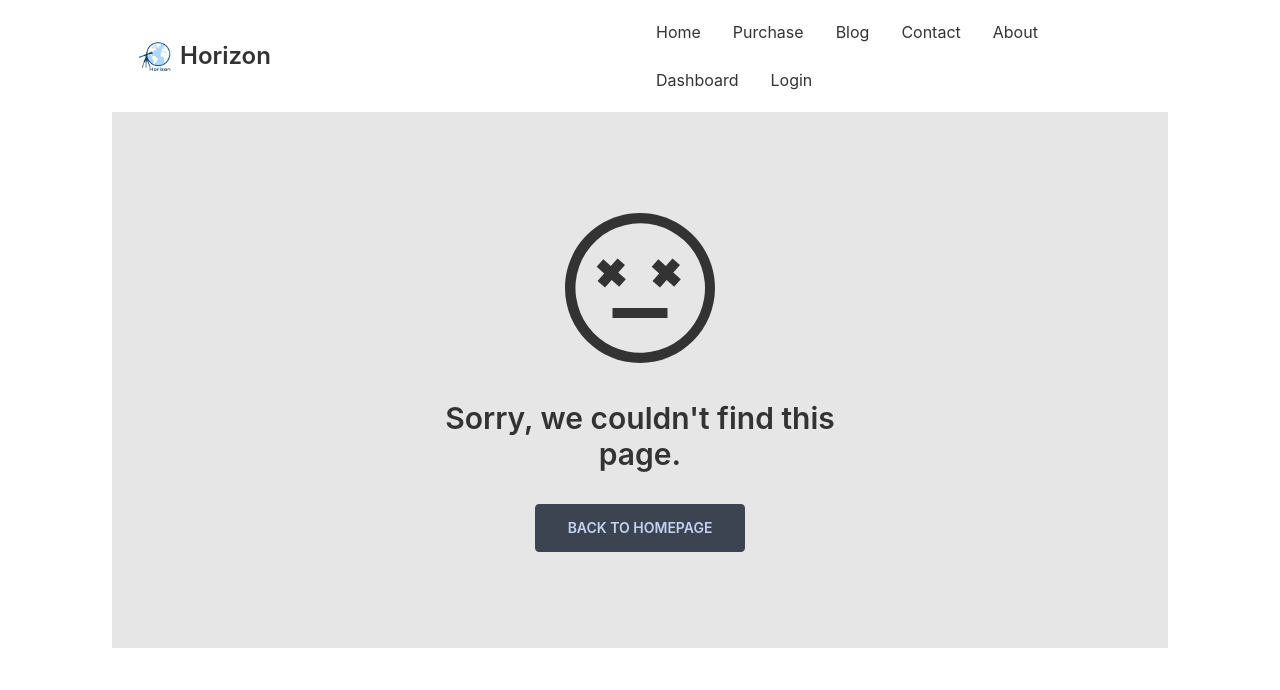
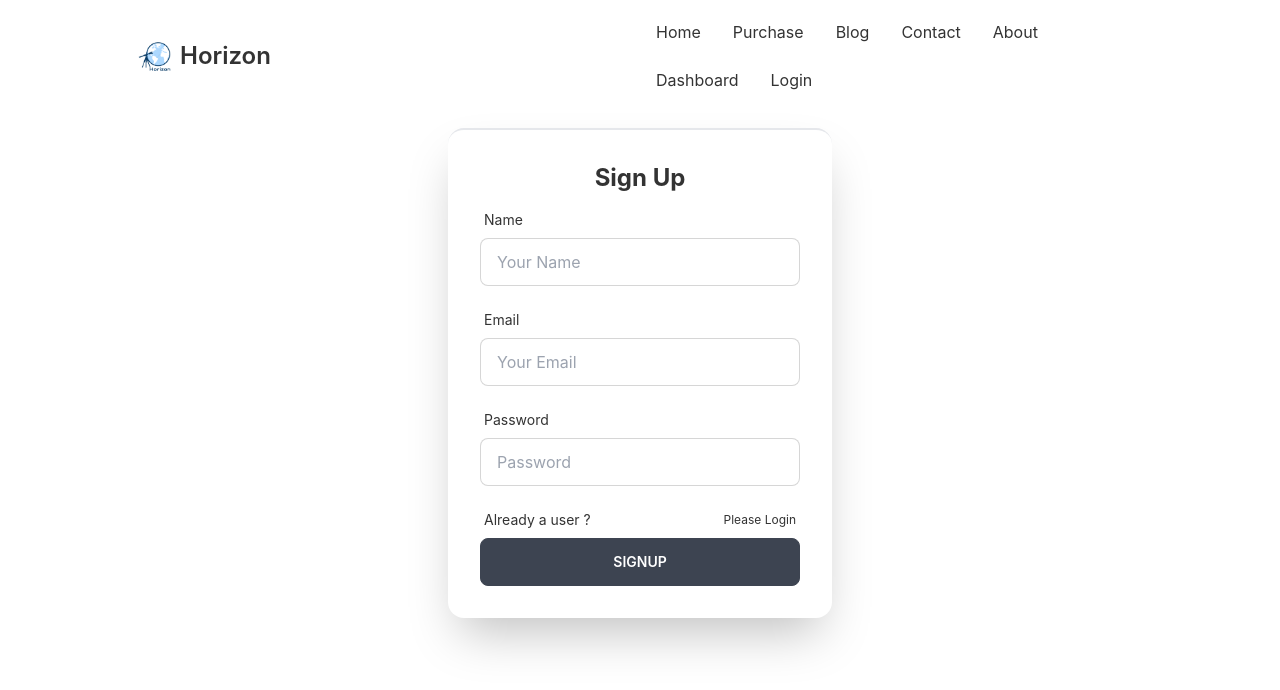
Before and after one commit to git-mhasan/manufacturar-supply-website-client, a React (Create React App) app: page /signup in a window 1280 px wide. Shown: the top 690 px of the page. Built offline with nearby package versions, Linux system fonts and the light colour scheme; what tw-elements would draw is missing.

Commit message:
sign up and login form created.

```diff
--- a/package.json
+++ b/package.json
@@ -10,6 +10,7 @@
     "firebase": "^9.8.1",
     "react": "^18.1.0",
     "react-dom": "^18.1.0",
+    "react-firebase-hooks": "^5.0.3",
     "react-hook-form": "^7.31.2",
     "react-query": "^3.39.0",
     "react-router-dom": "^6.3.0",
--- a/src/App.js
+++ b/src/App.js
@@ -5,6 +5,7 @@ import Home from './Pages/Home/Home';
 import Login from './Pages/Login/Login'
 import Header from './Shared/Header/Header';
 import FourOfour from './Pages/FourOfour/FourOfour';
+import Signup from './Pages/Login/Signup';
 
 function App() {
   return (
@@ -12,6 +13,7 @@ function App() {
       <Header logo={logo}></Header>
       <Routes>
         <Route path="/" element={<Home />} />
+        <Route path="/signup" element={<Signup />} />
         <Route path="/login" element={<Login />} />
         <Route path='/*' element={<FourOfour />} />
       </Routes>
--- a/src/Pages/Home/Banner.js
+++ b/src/Pages/Home/Banner.js
@@ -33,8 +33,8 @@ const Banner = () => {
                         alt="..."
                     />
                     <div className="carousel-caption hidden md:block absolute text-center">
-                        <h5 className="text-xl">First slide label</h5>
-                        <p>Some representative placeholder content for the first slide.</p>
+                        <h5 className="text-xl">Land Survey</h5>
+                        <p>We make world class Level Machine, Theodolite for land survey.</p>
                     </div>
                 </div>
                 <div className="carousel-item relative float-left w-full">
@@ -44,8 +44,8 @@ const Banner = () => {
                         alt="..."
                     />
                     <div className="carousel-caption hidden md:block absolute text-center">
-                        <h5 className="text-xl">Second slide label</h5>
-                        <p>Some representative placeholder content for the second slide.</p>
+                        <h5 className="text-xl">Hydro Survey</h5>
+                        <p>Our domain in Hydro servey and bathymetry is one of the strongest one.</p>
                     </div>
                 </div>
                 <div className="carousel-item relative float-left w-full">
@@ -55,8 +55,8 @@ const Banner = () => {
                         alt="..."
                     />
                     <div className="carousel-caption hidden md:block absolute text-center">
-                        <h5 className="text-xl">Third slide label</h5>
-                        <p>Some representative placeholder content for the third slide.</p>
+                        <h5 className="text-xl">Aerial Survey</h5>
+                        <p>We also make aerial survey equipments.</p>
                     </div>
                 </div>
             </div>
--- a/src/Pages/Login/Login.js
+++ b/src/Pages/Login/Login.js
@@ -4,18 +4,20 @@ import { Link } from 'react-router-dom';
 
 const Login = () => {
 
-    const { register, handleSubmit, formState: { errors },
-    } = useForm();
+    const { register, handleSubmit, formState: { errors }, } = useForm();
+
     const onSubmit = (data) => console.log(data);
+
+    const signInWithGoogle = () => {
+
+    }
 
     return (
         <div>
-
-
             <div className="hero min-h-full ">
-                <div className="hero-content flex-col lg:flex-row-reverse">
-                    <div className="card flex-shrink-0 w-full max-w-sm shadow-2xl bg-base-100 border-t-2">
-                        <div className="card-body">
+                <div className="hero-content flex-col lg:flex-row">
+                    <div className="card flex-shrink-0 lg:min-w-2xl mix-w-xl shadow-2xl bg-base-100 border-t-2">
+                        <div className="card-body ">
                             <h1 className="text-2xl font-bold text-center">Login</h1>
                             <form onSubmit={handleSubmit(onSubmit)}>
 
@@ -27,7 +29,7 @@ const Login = () => {
                                     <input
                                         type="email"
                                         placeholder="Your Email"
-                                        className="input input-bordered w-full max-w-xs"
+                                        className="input input-bordered w-[500px] max-w-xs"
                                         {...register("email", {
                                             required: {
                                                 value: true,
@@ -53,7 +55,7 @@ const Login = () => {
                                     <input
                                         type="password"
                                         placeholder="Password"
-                                        className="input input-bordered w-full max-w-xs"
+                                        className="input input-bordered w-[500px] max-w-xs"
                                         {...register("password", {
                                             required: {
                                                 value: true,
@@ -74,6 +76,9 @@ const Login = () => {
                                     <label className="label">
                                         <Link to='' className="label-text-alt link link-hover">Forgot password?</Link>
                                     </label>
+                                    <label className="label text-sm">
+                                        New to Horizon Equipments Ltd ? <Link to='/signup' className="label-text-alt link link-hover ml-3">Create an account</Link>
+                                    </label>
                                 </div>
 
                                 {/* submit button */}
@@ -81,15 +86,17 @@ const Login = () => {
 
                             </form>
 
+                            <div className="divider">OR</div>
+                            <button
+                                onClick={() => signInWithGoogle()}
+                                className="btn btn-outline"
+                            >Continue with Google</button>
                         </div>
                     </div>
-                    <div className="text-center lg:text-left">
-                        <h1 className="text-5xl font-bold">Login now!</h1>
-                        <p className="py-6">Provident cupiditate voluptatem et in. Quaerat fugiat ut assumenda excepturi exercitationem quasi. In deleniti eaque aut repudiandae et a id nisi.</p>
-                    </div>
+
                 </div>
-            </div>
-        </div>
+            </div >
+        </div >
     );
 };
 
--- a/src/Pages/Login/Signup.js
+++ b/src/Pages/Login/Signup.js
@@ -1,10 +1,112 @@
 import React from 'react';
+import { useForm } from 'react-hook-form';
+import { Link } from 'react-router-dom';
 
 const Signup = () => {
+    const { register, handleSubmit, formState: { errors }, } = useForm();
+
+    const onSubmit = (data) => console.log(data);
+
     return (
         <div>
-            Signup form
-        </div>
+            <div className="hero min-h-full ">
+                <div className="hero-content flex-col lg:flex-row">
+                    <div className="card flex-shrink-0 lg:min-w-2xl min-w-lg shadow-2xl bg-base-100 border-t-2">
+                        <div className="card-body">
+                            <h1 className="text-2xl font-bold text-center">Sign Up</h1>
+                            <form onSubmit={handleSubmit(onSubmit)}>
+
+                                {/* name  */}
+                                <div className="form-control">
+                                    <label className="label">
+                                        <span className="label-text">Name</span>
+                                    </label>
+                                    <input
+                                        type="text"
+                                        placeholder="Your Name"
+                                        className="input input-bordered w-[500px] max-w-xs"
+                                        {...register("name", {
+                                            required: {
+                                                value: true,
+                                                message: 'Name is Required'
+                                            },
+                                            maxLength: {
+                                                value: 30,
+                                                message: 'Please give your short Name'
+                                            }
+                                        })}
+                                    />
+                                    <label className="label">
+                                        {errors.name?.type === 'required' && <span className="label-text-alt text-red-500">{errors.name.message}</span>}
+                                        {errors.name?.type === 'pattern' && <span className="label-text-alt text-red-500">{errors.name.message}</span>}
+                                    </label>
+                                </div>
+
+                                {/* email  */}
+                                <div className="form-control">
+                                    <label className="label">
+                                        <span className="label-text">Email</span>
+                                    </label>
+                                    <input
+                                        type="email"
+                                        placeholder="Your Email"
+                                        className="input input-bordered w-[500px] max-w-xs"
+                                        {...register("email", {
+                                            required: {
+                                                value: true,
+                                                message: 'Email is Required'
+                                            },
+                                            pattern: {
+                                                value: /[a-z0-9]+@[a-z]+\.[a-z]{2,3}/,
+                                                message: 'Provide a valid Email'
+                                            }
+                                        })}
+                                    />
+                                    <label className="label">
+                                        {errors.email?.type === 'required' && <span className="label-text-alt text-red-500">{errors.email.message}</span>}
+                                        {errors.email?.type === 'pattern' && <span className="label-text-alt text-red-500">{errors.email.message}</span>}
+                                    </label>
+                                </div>
+
+                                {/* password */}
+                                <div className="form-control">
+                                    <label className="label">
+                                        <span className="label-text">Password</span>
+                                    </label>
+                                    <input
+                                        type="password"
+                                        placeholder="Password"
+                                        className="input input-bordered w-[500px] max-w-xs"
+                                        {...register("password", {
+                                            required: {
+                                                value: true,
+                                                message: 'Password is Required'
+                                            },
+                                            minLength: {
+                                                value: 6,
+                                                message: 'Must be 6 characters or longer'
+                                            }
+                                        })}
+                                    />
+                                    <label className="label">
+                                        {errors.password?.type === 'required' && <span className="label-text-alt text-red-500">{errors.password.message}</span>}
+                                        {errors.password?.type === 'minLength' && <span className="label-text-alt text-red-500">{errors.password.message}</span>}
+                                    </label>
+
+                                    <label className="label text-sm">
+                                        Already a user ? <Link to='/login' className="label-text-alt link link-hover ml-3"> Please Login</Link>
+                                    </label>
+                                </div>
+
+                                {/* submit button */}
+                                <input className='btn w-full max-w-xs text-white' type="submit" value="Signup" />
+                            </form>
+                        </div>
+                    </div>
+
+                </div>
+            </div >
+        </div >
     );
 };
 
```
Also changed, not shown: 1 other file (tests, documents, lock files or other folders).
